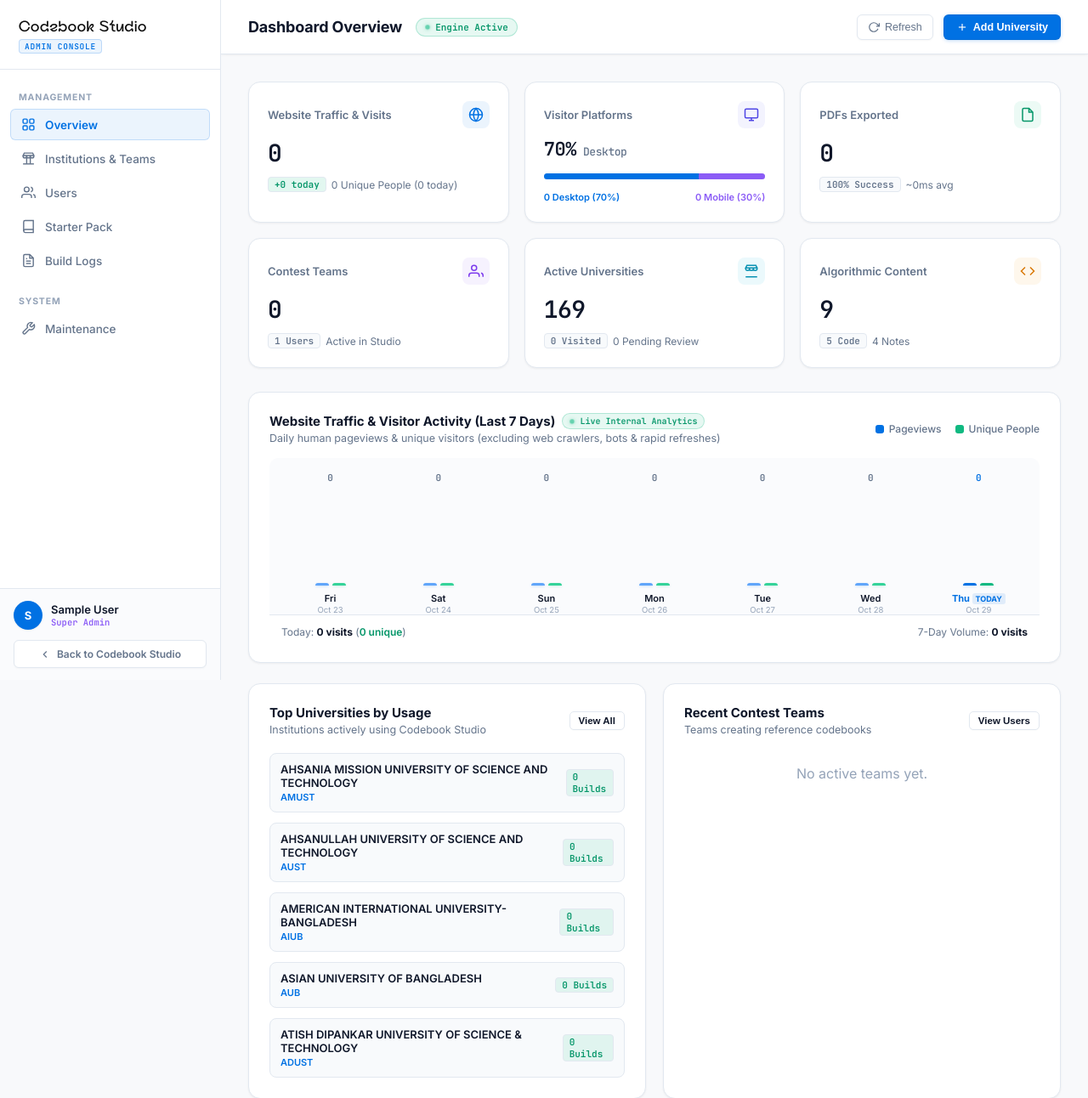
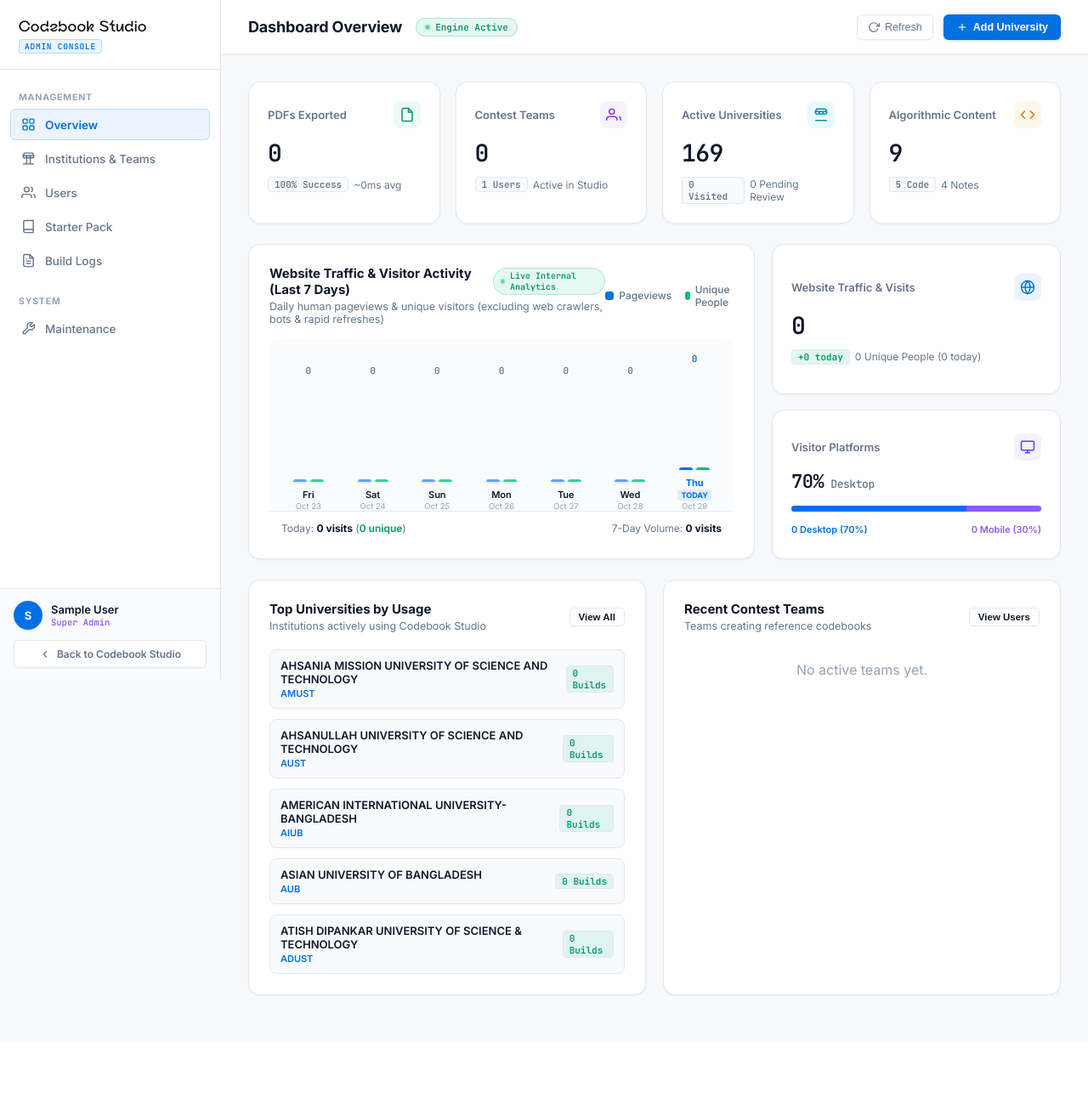
Before and after one commit to abokash590/Codebook-Studio, a Flask app: page /admin in a window 1280 px wide. Shown: the top 1292 px of the page at 85% size. After the commit the page ends 1172 px from the top, so only its background shows below. Run offline with Flask 3, Linux system fonts and the light colour scheme; the visitor is signed in with stand-in values (Sample User, id 1); data comes from the database, SQL or seed files in the repository; data that the repository does not hold is empty; some libraries are stand-ins or nearby versions.

Commit message:
feat: reorganize overview dashboard with 4-card grid and integrated traffic hub

```diff
--- a/backend/app.py
+++ b/backend/app.py
@@ -1376,9 +1376,10 @@
     total_teams_count = teams_count_row[0] if teams_count_row else 0
 
     recent_teams = [dict(r) for r in conn.execute("""
-        SELECT DISTINCT team_name, institution_name, created_at
+        SELECT team_name, institution_name, MAX(created_at) as created_at, COUNT(*) as build_count
         FROM build_logs
         WHERE team_name != ''
+        GROUP BY team_name, institution_name
         ORDER BY created_at DESC
         LIMIT 6
     """).fetchall()]
--- a/frontend/templates/admin.html
+++ b/frontend/templates/admin.html
@@ -382,12 +382,46 @@
       to { opacity: 1; transform: translateY(0); }
     }
 
-    /* KPI Grid */
+    /* KPI Grid - Balanced 4 Columns */
     .kpi-grid {
       display: grid;
-      grid-template-columns: repeat(auto-fit, minmax(240px, 1fr));
+      grid-template-columns: repeat(4, 1fr);
       gap: 18px;
-      margin-bottom: 28px;
+      margin-bottom: 24px;
+    }
+    @media (max-width: 1200px) {
+      .kpi-grid {
+        grid-template-columns: repeat(2, 1fr);
+      }
+    }
+    @media (max-width: 640px) {
+      .kpi-grid {
+        grid-template-columns: 1fr;
+      }
+    }
+
+    /* Traffic Intelligence Hub Grid */
+    .traffic-hub-grid {
+      display: grid;
+      grid-template-columns: 1fr 340px;
+      gap: 20px;
+      margin-bottom: 24px;
+      align-items: stretch;
+    }
+    @media (max-width: 1100px) {
+      .traffic-hub-grid {
+        grid-template-columns: 1fr;
+      }
+    }
+    .traffic-hub-side {
+      display: flex;
+      flex-direction: column;
+      gap: 18px;
+    }
+    .traffic-hub-side .kpi-card {
+      margin-bottom: 0;
+      flex: 1;
+      justify-content: center;
     }
     .kpi-card {
       background: var(--bg-surface);
@@ -1204,35 +1202,78 @@
           </div>
         </div>
 
-        <!-- 7-Day Traffic & Activity Bar Chart Panel -->
-        <div class="dashboard-panel" style="margin-bottom: 24px;">
-          <div class="panel-header" style="margin-bottom: 16px;">
-            <div class="panel-title-group">
-              <div style="display: flex; align-items: center; gap: 8px;">
-                <h2 class="panel-title">Website Traffic & Visitor Activity (Last 7 Days)</h2>
-                <span class="status-badge" style="font-size: 10px; padding: 2px 8px;"><span class="pulse-dot"></span> Live Internal Analytics</span>
-              </div>
-              <span class="panel-subtitle">Daily human pageviews & unique visitors (excluding web crawlers, bots & rapid refreshes)</span>
-            </div>
-            <div style="display: flex; align-items: center; gap: 16px;">
-              <div style="display: flex; align-items: center; gap: 6px; font-size: 12px; color: var(--text-muted); font-weight: 500;">
-                <span style="width: 10px; height: 10px; border-radius: 3px; background: #0071E3; display: inline-block;"></span>
-                <span>Pageviews</span>
-              </div>
-              <div style="display: flex; align-items: center; gap: 6px; font-size: 12px; color: var(--text-muted); font-weight: 500;">
-                <span style="width: 10px; height: 10px; border-radius: 3px; background: #10B981; display: inline-block;"></span>
-                <span>Unique People</span>
-              </div>
-            </div>
-          </div>
-
-          <!-- Chart Bars Container -->
-          <div id="traffic-bars-container" style="display: flex; align-items: flex-end; justify-content: space-between; height: 185px; padding: 16px 14px 0 14px; border-bottom: 1px solid var(--border-subtle); gap: 12px; background: #FAFBFD; border-radius: var(--radius-md) var(--radius-md) 0 0;">
-            <div style="width: 100%; text-align: center; color: var(--text-dim); padding: 50px 0;">Loading traffic trends...</div>
-          </div>
-          <div style="display: flex; justify-content: space-between; align-items: center; padding: 12px 14px 4px 14px; font-size: 12px; color: var(--text-muted);">
-            <div>Today: <strong id="traffic-today-summary" style="color: var(--text-main); font-weight: 700;">0 visits</strong> (<span id="traffic-today-unique" style="font-weight: 600; color: #059669;">0 unique</span>)</div>
-            <div>7-Day Volume: <strong id="traffic-week-total" style="color: var(--text-main); font-weight: 700;">0 visits</strong></div>
+        <!-- ROW 2: Traffic & Audience Intelligence Hub (Chart + 2 Live Metric Cards) -->
+        <div class="traffic-hub-grid">
+          <!-- Left: 7-Day Traffic & Activity Bar Chart Panel -->
+          <div class="dashboard-panel" style="margin-bottom: 0; display: flex; flex-direction: column;">
+            <div class="panel-header" style="margin-bottom: 16px;">
+              <div class="panel-title-group">
+                <div style="display: flex; align-items: center; gap: 8px;">
+                  <h2 class="panel-title">Website Traffic & Visitor Activity (Last 7 Days)</h2>
+                  <span class="status-badge" style="font-size: 10px; padding: 2px 8px;"><span class="pulse-dot"></span> Live Internal Analytics</span>
+                </div>
+                <span class="panel-subtitle">Daily human pageviews & unique visitors (excluding web crawlers, bots & rapid refreshes)</span>
+              </div>
+              <div style="display: flex; align-items: center; gap: 16px;">
+                <div style="display: flex; align-items: center; gap: 6px; font-size: 12px; color: var(--text-muted); font-weight: 500;">
+                  <span style="width: 10px; height: 10px; border-radius: 3px; background: #0071E3; display: inline-block;"></span>
+                  <span>Pageviews</span>
+                </div>
+                <div style="display: flex; align-items: center; gap: 6px; font-size: 12px; color: var(--text-muted); font-weight: 500;">
+                  <span style="width: 10px; height: 10px; border-radius: 3px; background: #10B981; display: inline-block;"></span>
+                  <span>Unique People</span>
+                </div>
+              </div>
+            </div>
+
+            <!-- Chart Bars Container -->
+            <div id="traffic-bars-container" style="display: flex; align-items: flex-end; justify-content: space-between; height: 195px; padding: 16px 14px 0 14px; border-bottom: 1px solid var(--border-subtle); gap: 12px; background: #FAFBFD; border-radius: var(--radius-md) var(--radius-md) 0 0; flex: 1;">
+              <div style="width: 100%; text-align: center; color: var(--text-dim); padding: 50px 0;">Loading traffic trends...</div>
+            </div>
+            <div style="display: flex; justify-content: space-between; align-items: center; padding: 12px 14px 4px 14px; font-size: 12px; color: var(--text-muted);">
+              <div>Today: <strong id="traffic-today-summary" style="color: var(--text-main); font-weight: 700;">0 visits</strong> (<span id="traffic-today-unique" style="font-weight: 600; color: #059669;">0 unique</span>)</div>
+              <div>7-Day Volume: <strong id="traffic-week-total" style="color: var(--text-main); font-weight: 700;">0 visits</strong></div>
+            </div>
+          </div>
+
+          <!-- Right: Traffic & Platforms Cards Stack -->
+          <div class="traffic-hub-side">
+            <!-- 1. Website Traffic & Visits -->
+            <div class="kpi-card blue">
+              <div class="kpi-header">
+                <span class="kpi-title">Website Traffic & Visits</span>
+                <div class="kpi-icon">
+                  <svg width="18" height="18" viewBox="0 0 24 24" fill="none" stroke="currentColor" stroke-width="2"><circle cx="12" cy="12" r="10"/><line x1="2" y1="12" x2="22" y2="12"/><path d="M12 2a15.3 15.3 0 0 1 4 10 15.3 15.3 0 0 1-4 10 15.3 15.3 0 0 1-4-10 15.3 15.3 0 0 1 4-10z"/></svg>
+                </div>
+              </div>
+              <div class="kpi-value" id="kpi-total-visits">-</div>
+              <div class="kpi-subtext">
+                <span class="badge-pill-inline" id="kpi-today-visits" style="background: rgba(16, 185, 129, 0.12); color: #059669; font-weight: 700;">+0 today</span>
+                <span id="kpi-unique-visitors">0 Unique People</span>
+              </div>
+            </div>
+
+            <!-- 2. Visitor Platforms -->
+            <div class="kpi-card indigo">
+              <div class="kpi-header">
+                <span class="kpi-title">Visitor Platforms</span>
+                <div class="kpi-icon">
+                  <svg width="18" height="18" viewBox="0 0 24 24" fill="none" stroke="currentColor" stroke-width="2"><rect x="2" y="3" width="20" height="14" rx="2" ry="2"/><line x1="8" y1="21" x2="16" y2="21"/><line x1="12" y1="17" x2="12" y2="21"/></svg>
+                </div>
+              </div>
+              <div class="kpi-value" id="kpi-device-ratio" style="font-size: 22px; display: flex; align-items: baseline; gap: 8px;">
+                <span id="kpi-desktop-pct">-%</span>
+                <span style="font-size: 13px; font-weight: 500; color: var(--text-muted);">Desktop</span>
+              </div>
+              <div class="device-progress-track">
+                <div class="device-progress-bar-desktop" id="kpi-desktop-bar" style="width: 50%;"></div>
+                <div class="device-progress-bar-mobile" id="kpi-mobile-bar" style="width: 50%;"></div>
+              </div>
+              <div class="kpi-subtext" style="justify-content: space-between; margin-top: 2px;">
+                <span id="kpi-desktop-count" style="font-size: 11px; font-weight: 600; color: #0071E3;">0 Desktop</span>
+                <span id="kpi-mobile-count" style="font-size: 11px; font-weight: 600; color: #8B5CF6;">0 Mobile</span>
+              </div>
+            </div>
           </div>
         </div>
 
@@ -1693,11 +1734,16 @@
       if (data.teams.recent_teams && data.teams.recent_teams.length > 0) {
         recentTeamsContainer.innerHTML = data.teams.recent_teams.map(t => `
           <div style="display: flex; align-items: center; justify-content: space-between; padding: 10px 12px; background: var(--bg-surface-elevated); border: 1px solid var(--border-subtle); border-radius: 8px;">
-            <div style="display: flex; align-items: center; gap: 8px;">
-              <span style="width: 8px; height: 8px; border-radius: 50%; background: #0071E3;"></span>
-              <span style="font-weight: 600; font-size: 13px; color: var(--text-main);">${escapeHtml(t.team_name)}</span>
-            </div>
-            <span style="font-size: 12px; color: var(--text-muted); font-weight: 500;">${escapeHtml(t.institution_name || 'Independent')}</span>
+            <div style="display: flex; align-items: center; gap: 10px;">
+              <span style="width: 8px; height: 8px; border-radius: 50%; background: #0071E3; flex-shrink: 0;"></span>
+              <div style="display: flex; flex-direction: column; gap: 2px;">
+                <span style="font-weight: 600; font-size: 13px; color: var(--text-main);">${escapeHtml(t.team_name)}</span>
+                <span style="font-size: 11px; color: var(--text-muted); font-weight: 500;">${escapeHtml(t.institution_name || 'Independent')}</span>
+              </div>
+            </div>
+            <div style="display: flex; align-items: center; gap: 6px;">
+              ${t.build_count ? `<span class="badge-pill-inline" style="background: rgba(16, 185, 129, 0.1); color: #059669; font-size: 11px; font-weight: 700;">${t.build_count} ${t.build_count === 1 ? 'Build' : 'Builds'}</span>` : ''}
+            </div>
           </div>
         `).join('');
       } else {
```
Also changed, not shown: other parts of frontend/templates/admin.html (+5 -41 lines).
